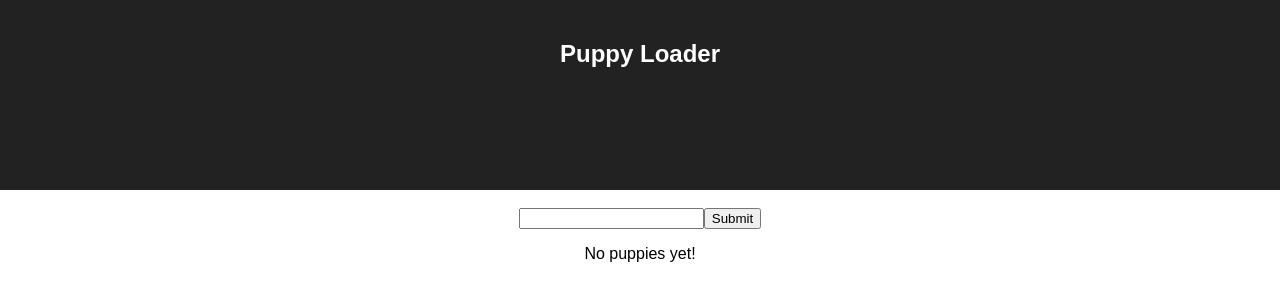
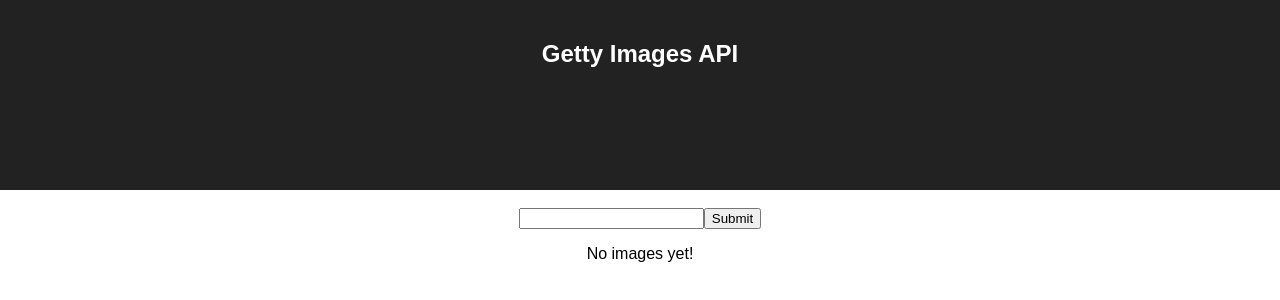
Before and after one commit to jmsevold/getty-api-react-redux, a React (Create React App) app: page / in a window 1280 px wide. Shown: the top 300 px of the page. Built offline with nearby package versions, Linux system fonts and the light colour scheme; the HTML template or start-up script is replaced by a standard one.

Commit message:
app transitionied from puppy loader to getty api image search

```diff
--- a/src/App.js
+++ b/src/App.js
@@ -1,6 +1,5 @@
 import React, { Component } from 'react';
 import PhotoList from './components/PhotoList';
-import images from './images';
 import './App.css';
 import * as gettyHelper from './gettyHelper';
 
@@ -25,11 +24,13 @@
 
   handleSubmit(e){
     gettyHelper.getImages(this.state.query).then((images) =>{
+      console.log(images);
       this.setState({
         isLoading: false,
         images: images
       });
-    });
+    }).catch((err) => console.log(err));
+    console.log(this.state);
   }
 
   handleHidePuppies(e){
@@ -42,7 +43,7 @@
     return (
       <div className="App">
         <div className="App-header">
-          <h2>Puppy Loader</h2>
+          <h2>Getty Images API</h2>
         </div>
         <p className="App-intro">
 
--- a/src/components/PhotoList.js
+++ b/src/components/PhotoList.js
@@ -5,7 +5,7 @@
 const photoList = (props) => {
   return(
     props.isLoading
-    ? <p>No puppies yet!</p>
+    ? <p>No images yet!</p>
     :
     <div>
       <ul>
--- a/src/gettyHelper.js
+++ b/src/gettyHelper.js
@@ -1,10 +1,14 @@
-import axios from 'axios'
+import axios from 'axios';
 
-// const API_KEY =
+const API_KEY = 'kepbq8fac4wve7jbxkubnnms';
+
+var config = {
+  headers: {'Api-Key': API_KEY}
+};
 
 export function getImages(query){
-  return axios.get(`https://api.gettyimages.com/v3/search/images?fields=id,title,thumb,referral_destinations&sort_order=best&phrase=${query}`)
-  .then((data) => {
-    return data.images;
+  return axios.get(`https://api.gettyimages.com:443/v3/search/images?phrase=${query}`, config)
+  .then((results) => {
+    return results.data.images;
   });
 }
```
